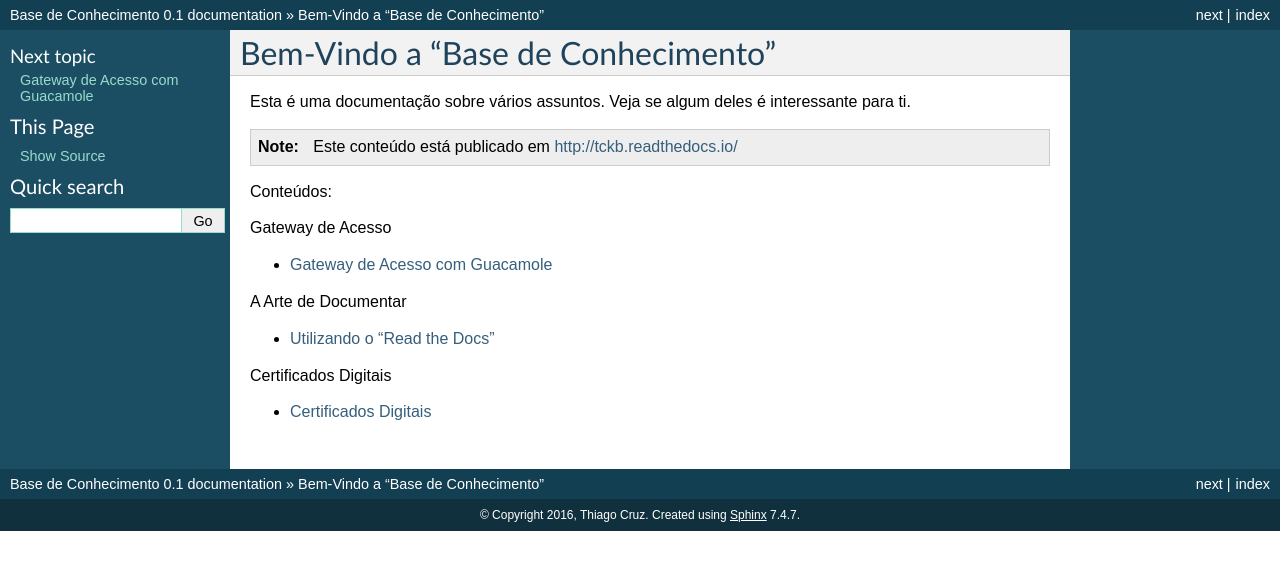
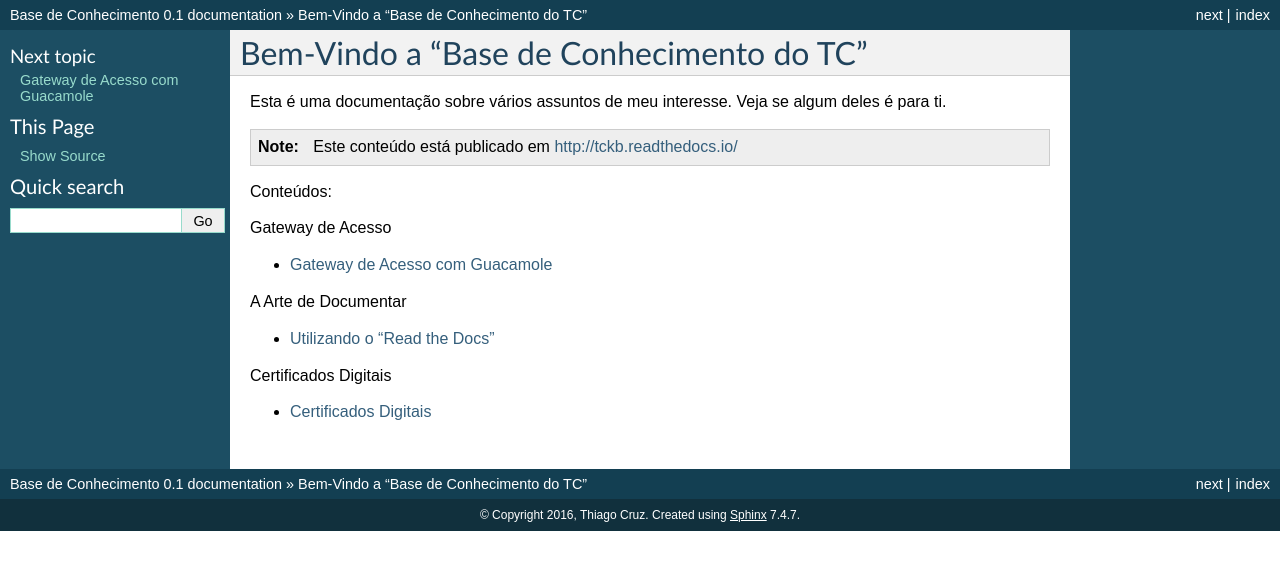
Before and after one commit to ThiagoCruzBr/kb, a Sphinx documentation site: the page built from source/index.rst, in a window 1280 px wide. Shown: the top 570 px of the page. Built offline with Sphinx 7.4.7, drawn with Linux system fonts in a browser that asks for light colours.

```diff
--- a/source/index.rst
+++ b/source/index.rst
@@ -1,6 +1,6 @@
-Bem-Vindo a "Base de Conhecimento"
+Bem-Vindo a "Base de Conhecimento do TC"
 ==================================
-Esta é uma documentação sobre vários assuntos. Veja se algum deles é interessante para ti.
+Esta é uma documentação sobre vários assuntos de meu interesse. Veja se algum deles é para ti.
 
 .. note:: Este conteúdo está publicado em http://tckb.readthedocs.io/
 
```
